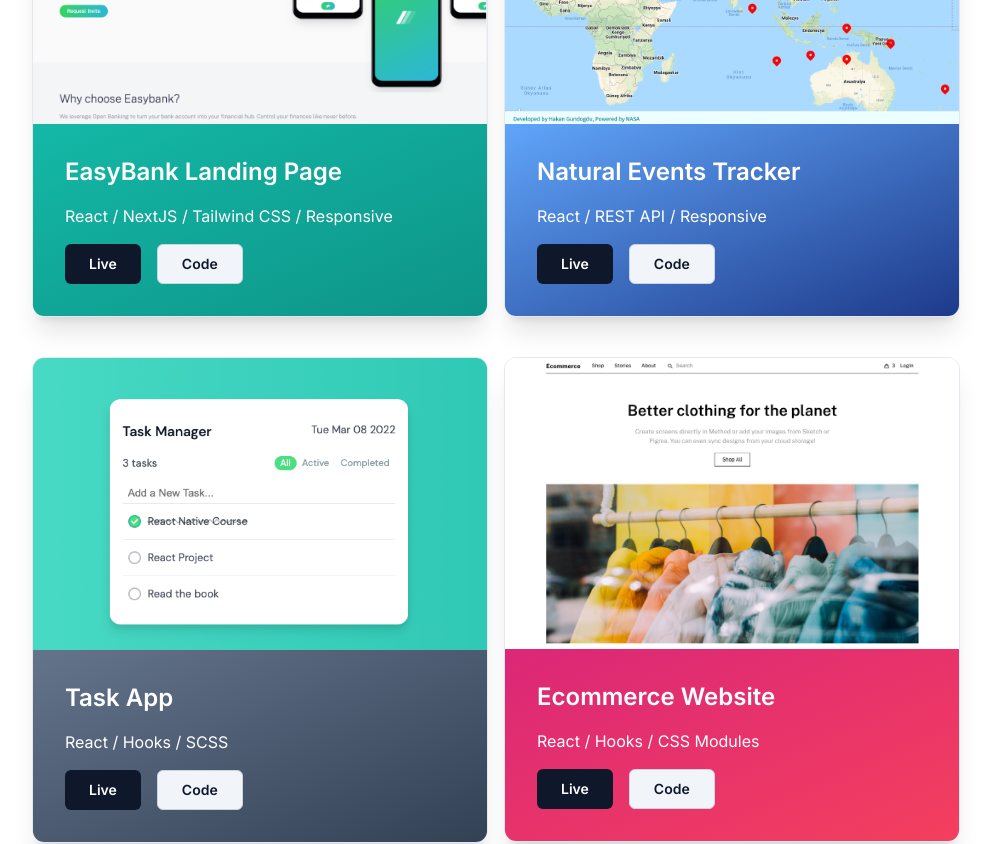
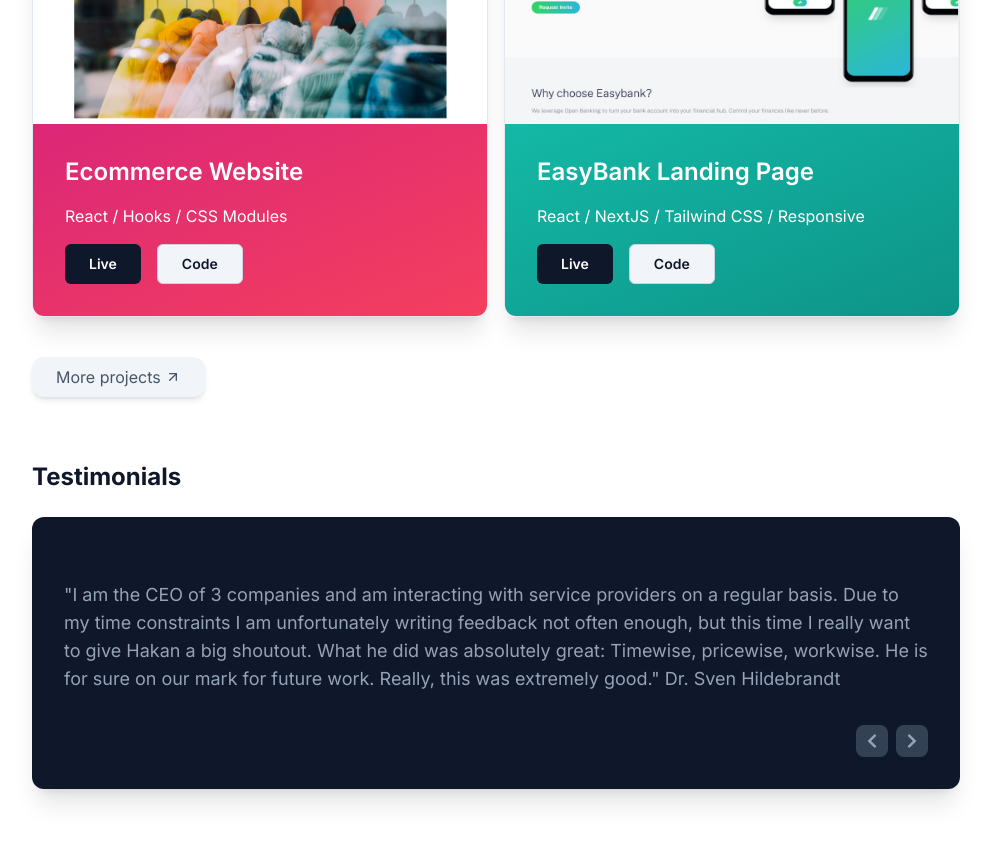
Before and after one commit to hakangundogdu/next-portfolio, a Next.js app: page / in a window 1280 px wide. Shown: the part 1260-2104 px from the top of the page, without its empty margins (144-1135 px from the left). Built offline with nearby package versions, Linux system fonts and the light colour scheme.

Commit message:
projects order - more button

```diff
--- a/components/Project.tsx
+++ b/components/Project.tsx
@@ -25,7 +25,7 @@ const Project = ({
             <img
               src={image}
               alt="project"
-              className=" w-full object-contain   "
+              className=" w-full object-fit h-[19rem]  "
             />{' '}
           </div>
           <div className={style}>
--- a/components/Projects.tsx
+++ b/components/Projects.tsx
@@ -1,8 +1,19 @@
 import React from 'react';
 import Project from './Project';
 
+import { FiArrowUpRight } from 'react-icons/fi';
+
 const Projects = () => {
   const projectList = [
+    {
+      image: '/images/project-4.png',
+      title: 'Ecommerce Website',
+      description: 'React / Hooks / CSS Modules',
+      live: 'https://figma-ecommerce.vercel.app/',
+      code: 'https://github.com/hakangundogdu/figma-ecommerce',
+      style:
+        'w-full bg-gradient-to-br from-pink-600  to-rose-500  flex flex-col justify-between px-8 py-8',
+    },
     {
       image: '/images/project-1.png',
       title: 'EasyBank Landing Page',
@@ -12,33 +23,26 @@ const Projects = () => {
       style:
         ' w-full bg-gradient-to-br from-teal-500 to-teal-600 flex flex-col justify-between px-8 py-8',
     },
-    {
-      image: '/images/project-2.png',
-      title: 'Natural Events Tracker',
-      description: 'React / REST API / Responsive',
-      live: 'https://hakangundogdu.github.io/Natural-Events-Tracker/',
-      code: 'https://github.com/hakangundogdu/Natural-Events-Tracker',
-      style:
-        'w-full bg-gradient-to-br from-blue-400  to-blue-900  flex flex-col justify-between px-8 py-8',
-    },
-    {
-      image: '/images/project-3.png',
-      title: 'Task App',
-      description: 'React / Hooks / SCSS',
-      live: 'https://hakangundogdu.github.io/task-app/',
-      code: 'https://github.com/hakangundogdu/task-app',
-      style:
-        'w-full bg-gradient-to-br from-slate-500  to-slate-700  flex flex-col justify-between px-8 py-8',
-    },
-    {
-      image: '/images/project-4.png',
-      title: 'Ecommerce Website',
-      description: 'React / Hooks / CSS Modules',
-      live: 'https://figma-ecommerce.vercel.app/',
-      code: 'https://github.com/hakangundogdu/figma-ecommerce',
-      style:
-        'w-full bg-gradient-to-br from-pink-600  to-rose-500  flex flex-col justify-between px-8 py-8',
-    },
+
+    //Other Projects
+    // {
+    //   image: '/images/project-2.png',
+    //   title: 'Natural Events Tracker',
+    //   description: 'React / REST API / Responsive',
+    //   live: 'https://hakangundogdu.github.io/Natural-Events-Tracker/',
+    //   code: 'https://github.com/hakangundogdu/Natural-Events-Tracker',
+    //   style:
+    //     'w-full bg-gradient-to-br from-blue-400  to-blue-900  flex flex-col justify-between px-8 py-8',
+    // },
+    // {
+    //   image: '/images/project-3.png',
+    //   title: 'Task App',
+    //   description: 'React / Hooks / SCSS',
+    //   live: 'https://hakangundogdu.github.io/task-app/',
+    //   code: 'https://github.com/hakangundogdu/task-app',
+    //   style:
+    //     'w-full bg-gradient-to-br from-slate-500  to-slate-700  flex flex-col justify-between px-8 py-8',
+    // },
   ];
 
   const projects = projectList.map((item) => {
@@ -61,6 +65,15 @@ const Projects = () => {
     >
       <h1 className="text-2xl mb-6 font-bold  text-slate-900">Projects</h1>
       <div className="grid grid-cols-1 md:grid-cols-2 gap-4 "> {projects} </div>
+      <a
+        className="group inline-flex items-center gap-1 justify-self-end  rounded-xl py-2 px-6 focus:outline-none focus:ring-2 bg-slate-100 text-slate-600 hover:bg-slate-800 hover:text-white shadow-md hover:shadow-xl mt-4"
+        href="https://github.com/hakangundogdu"
+        target="_blank"
+        rel="noreferrer"
+      >
+        More projects
+        <FiArrowUpRight />
+      </a>
     </section>
   );
 };
```
Also changed, not shown: 1 other file (tests, documents, lock files or other folders).
